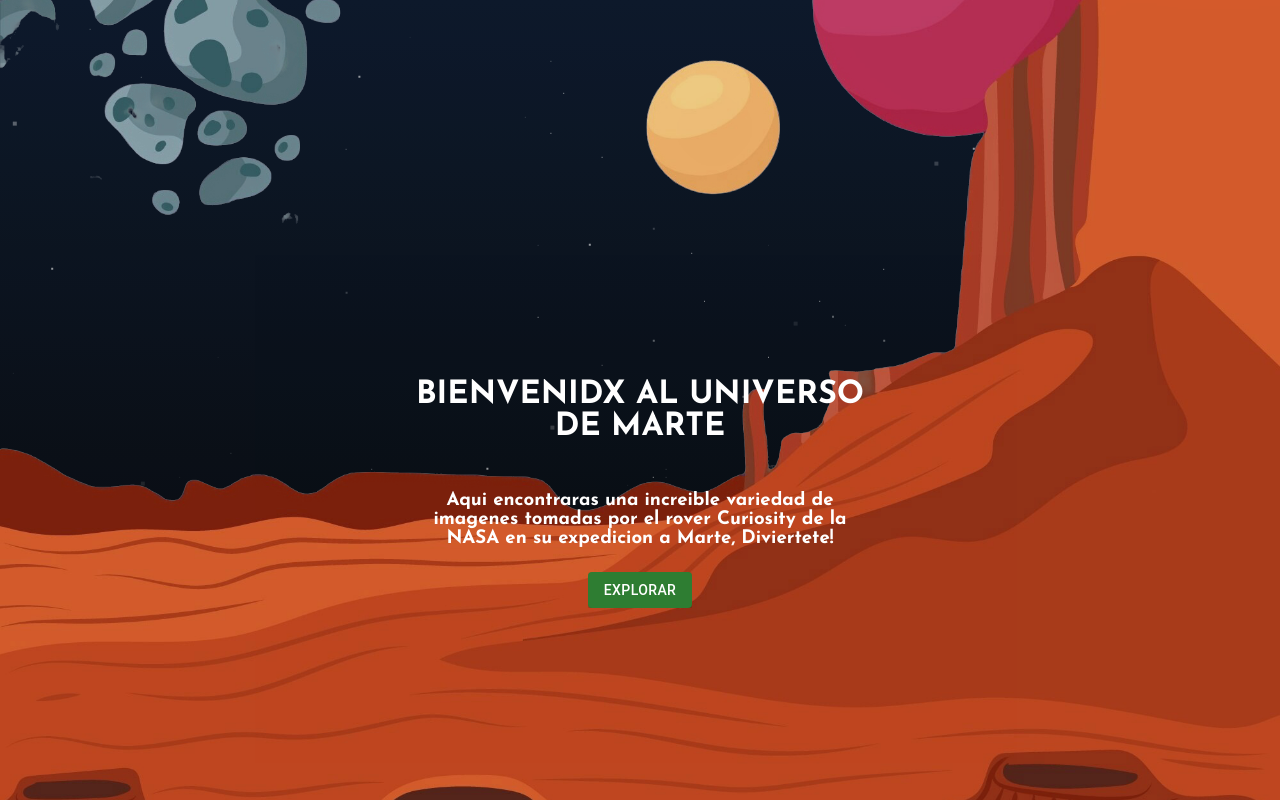
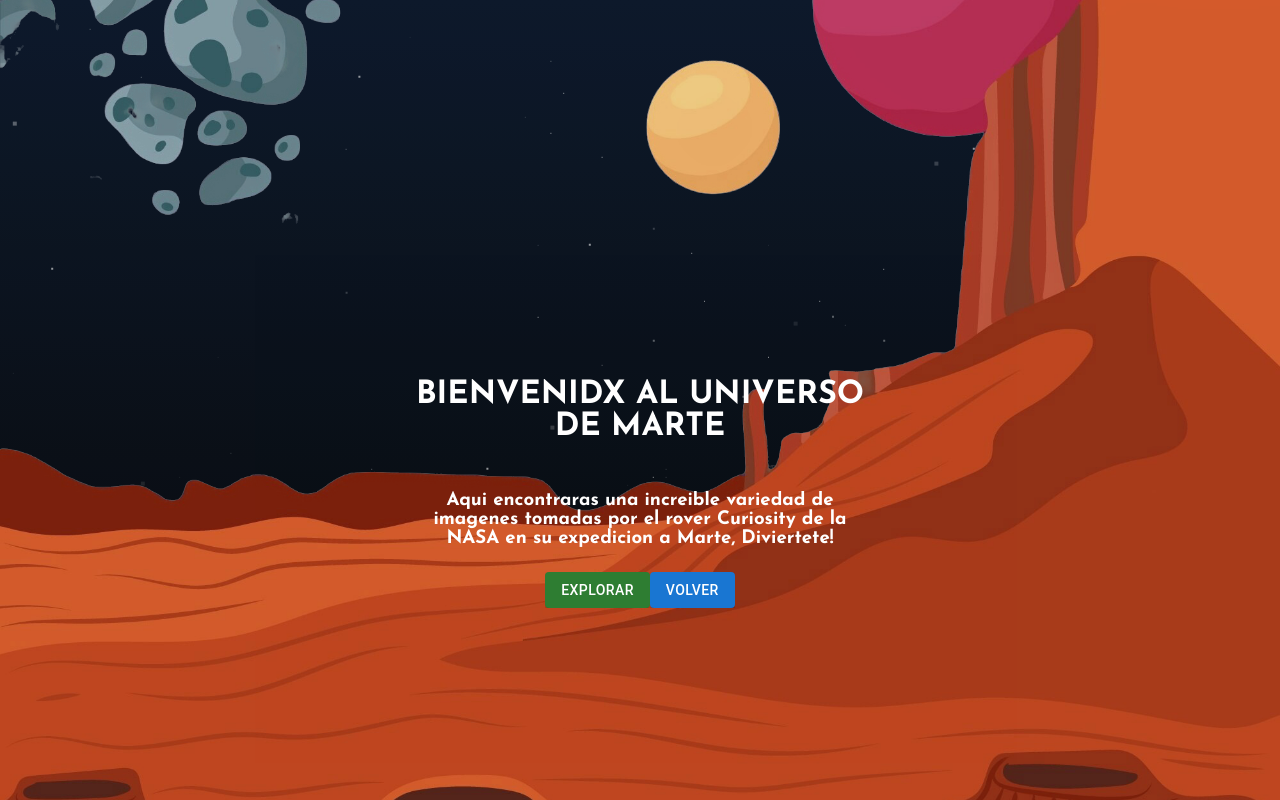
Before and after one commit to ferdlg/Proyecto-NASA, a React (Vite) app in the folder CosmoViaje/: page /Mars in a window 1280 px wide. Built offline with nearby package versions, Linux system fonts and the light colour scheme; a web font is replaced by a local one.

Commit message:
Btn volver

```diff
--- a/CosmoViaje/src/assets/styles/components/mars/_title.css
+++ b/CosmoViaje/src/assets/styles/components/mars/_title.css
@@ -8,6 +8,9 @@
     text-decoration: none;
     color: white;
 }
+.container__button-back{
+    background-color: rgb(13, 7, 59);
+}
 @media (max-width: 768px) {
     .container__title, .container__subtitle {
         font-size:0.8rem ;
--- a/CosmoViaje/src/assets/styles/pages/_Exoplanets.css
+++ b/CosmoViaje/src/assets/styles/pages/_Exoplanets.css
@@ -10,8 +10,11 @@
 .exoplanetPage__buttons{
     overflow: hidden;
     z-index: 2;
-}
-
+    }
+.exoplanetPage__buttons{
+    display: flex;
+    align-items: center;
+    }
 
 .logo {
     position: absolute;
--- a/CosmoViaje/src/assets/styles/pages/_mars.css
+++ b/CosmoViaje/src/assets/styles/pages/_mars.css
@@ -37,6 +37,9 @@
 .page_mars-images-atronaut{
     animation: moveAlien2 5s linear infinite;
 }
+.page__mars-btn{
+    display: flex;
+}
 
 @keyframes moveAlien1 {
     0% {transform: translateX(-38vw);
--- /dev/null
+++ b/CosmoViaje/src/components/ButtonBack/button.jsx
@@ -0,0 +1,13 @@
+import Button from '@mui/material/Button';
+import '../../assets/styles/components/mars/_title.css';
+import { Link } from 'react-router-dom';
+const ButtonBack = ()=>{
+    return(
+        <div>
+            <Button variant="contained" className='container__button-back'>
+                <Link to="/" className='container__button-link'>Volver</Link>
+            </Button>
+        </div>
+    )
+}
+export default ButtonBack;
--- a/CosmoViaje/src/pages/exoplanets/ExoplanetsPage.jsx
+++ b/CosmoViaje/src/pages/exoplanets/ExoplanetsPage.jsx
@@ -1,6 +1,7 @@
 import React from 'react';
 import Description from '../../components/landingPage/PageExoplanets/Description';
 import Buttons from '../../components/landingPage/PageExoplanets/Buttons';
+import ButtonBack from '../../components/ButtonBack/button';
 import '../../assets/styles/pages/_Exoplanets.css'
 
 function ExoplanetPage() {
@@ -16,6 +17,7 @@
 
             <div className='exoplanetPage__buttons'>
                 <Buttons path1={'/Exoplanets-data'} path2={'/Exoplanets-gallery'}/>
+                <ButtonBack></ButtonBack>
             </div>
 
             <div className="astronaut-group">
--- a/CosmoViaje/src/pages/mars/mars.jsx
+++ b/CosmoViaje/src/pages/mars/mars.jsx
@@ -2,6 +2,7 @@
 import Subtitle from "../../components/utils/subtitle"
 import Title from "../../components/utils/title"
 import "../../assets/styles/pages/_mars.css"
+import ButtonBack from "../../components/ButtonBack/button"
 
 
 const MarsPage = ()=>{
@@ -17,7 +18,8 @@
                 <Subtitle text={'Aqui encontraras una increible variedad de imagenes tomadas por el rover Curiosity de la NASA en su expedicion a Marte, Diviertete!'}></Subtitle>
             </div>
             <div className="page__mars-btn">
-                <ButtonMars></ButtonMars>
+                <ButtonMars className="page__mars-btn-item"></ButtonMars>
+                <ButtonBack className="page__mars-btn-item"></ButtonBack>
             </div>
             <div className="page_mars-images">
                 <img src="../../assets/Images/pages/mars/alien-peace.png" alt="alien-peace" className="page_mars-images-peace" />
```
